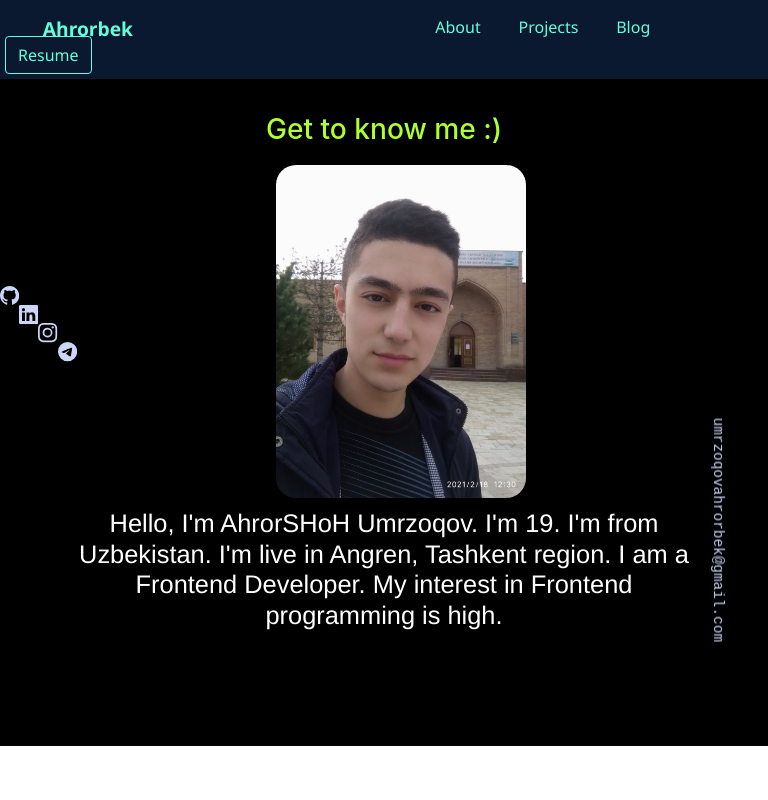
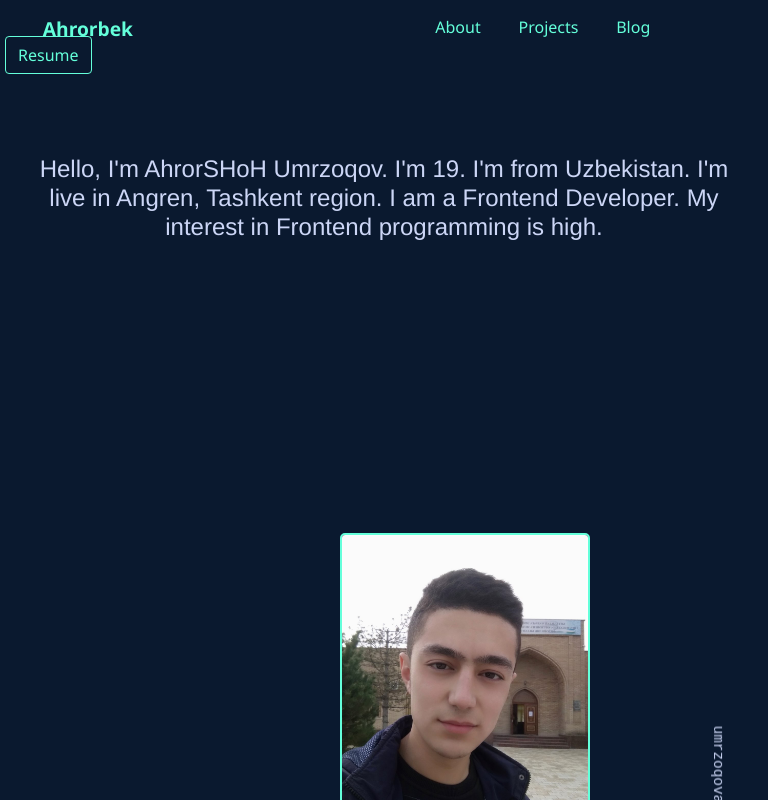
Before and after one commit to AhrorShoH/for-portfolio, a React (Create React App) app: page /about in a window 768 px wide. Shown: the top 800 px of the page. Built offline with nearby package versions, Linux system fonts and the light colour scheme.

Commit message:
Update about.css

```diff
--- a/src/about/about.css
+++ b/src/about/about.css
@@ -1,100 +1,366 @@
 .about-page{
-    background-color: black !important;
-    color: white;
+    background-color: #0A192F !important;
     width: auto;
     height: 100%;
     padding-top: 3cm;
-    padding-bottom: 15%;
+    padding-bottom: 12.01%;
 }
 #aboutphoto {
-    width: 350px;
+    width: 250px;
+    max-width: none;
     margin-top: 1cm;
-    border-radius: 20px;
+    border-radius: 5px;
     margin-left: 21cm;
-    z-index: -1;
     box-sizing: border-box;
+    border: #64FFDA 2px solid;
   }
-#me {
-    text-align: center;
-    color: greenyellow;
-}
+
 #aboutme {
+  color: #CCD6F6;
     margin-top: -7cm;
     margin-right: 21cm;
     font-family: "Franklin Gothic Medium", "Arial Narrow", Arial, sans-serif;
     margin-left: 2cm;
-    margin-bottom: 5cm;
     text-align: center;
     position: absolute;
   }
-  .contact {
-    margin-top: 1cm;
+  #interest {
+    color: #CCD6F6;
+    display: flex;
+    position: absolute;
+    margin-left: 3cm;
+    margin-top: -4cm;
+  }
+  #skills {
+    color: #CCD6F6;
+    display: flex;
+    position: absolute;
+    margin-left: 3cm;
+    margin-top: -1cm;
   }
 
+  #skills p {
+    margin-left: 2cm;
+  }
 
-  @media screen and (max-width: 768px) {
+  @media screen and (min-width: 300px) and (max-width: 500px) {
     .about-page{
-      background-color: black;
-      color: white;
-      width: 100%;
-      height: 1000px;
-      padding-top: 2cm;
-      padding-bottom: 100%;
+      background-color: #0A192F !important;
+      width: auto;
+      height: 100%;
+      padding-top: 1cm;
+      padding-bottom: 25.15cm;
+  }
+  #aboutphoto {
+      width: 150px;
+      max-width: none;
+      position: absolute;
+      margin-top: 10cm;
+      border-radius: 5px;
+      margin-left: 2cm;
+      margin-right: 1cm;
+      box-sizing: border-box;
+      border: #64FFDA 2px solid;
+    }
+
+  #aboutme {
+    font-size: 1rem;
+    color: #CCD6F6;
+    margin-top: 2cm;
+    margin-right: 1cm;
+    font-family: "Franklin Gothic Medium", "Arial Narrow", Arial, sans-serif;
+    margin-left: 1cm;
+    text-align: center;
+    }
+    #interest {
+      font-size: 0.8rem;
+      color: #CCD6F6;
+      margin-left: 1cm;
+      margin-right: 1cm;
+      margin-top: 4cm;
+    }
+    #skills {
+      font-size: 0.8rem;
+      color: #64FFDA;
+      display: flex;
+      margin-left: 1cm;
+      margin-right: 1cm;
+      margin-top: 6cm;
+    }
+  }
+
+@media screen and (min-width: 500px) and (max-width: 650px) {
+  .about-page{
+    background-color: #0A192F !important;
+    width: auto;
+    height: 100%;
+    padding-top: 1cm;
+    padding-bottom: 25.15cm;
   }
   #aboutphoto {
     width: 200px;
-    margin-top: 10px;
-    border-radius: 20px;
-    z-index: -1;
+    max-width: none;
+    position: absolute;
+    margin-top: 10cm;
+    border-radius: 5px;
+    margin-left: 4.5cm;
+    margin-right: 1cm;
     box-sizing: border-box;
-    margin-bottom: 10px;
-    margin-left: 3cm;
+    border: #64FFDA 2px solid;
   }
+
   #aboutme {
-    margin-top: 0cm;
+    font-size: 1.2rem;
+    color: #CCD6F6;
+    margin-top: 2cm;
     margin-right: 1cm;
     font-family: "Franklin Gothic Medium", "Arial Narrow", Arial, sans-serif;
     margin-left: 1cm;
-    margin-bottom: 10cm;
     text-align: center;
+  }
+  #interest {
+    font-size: 1rem;
+    color: #CCD6F6;
+    margin-left: 1cm;
+    margin-right: 1cm;
+    margin-top: 4cm;
+  }
+  #skills {
+    font-size: 1rem;
+    color: #64FFDA;
+    display: flex;
+    margin-left: 1cm;
+    margin-right: 1cm;
+    margin-top: 6cm;
+}
+}
+
+@media screen and (min-width: 650px) and (max-width: 768px) {
+  .about-page{
+    background-color: #0A192F !important;
+    width: auto;
+    height: 100%;
+    padding-top: 1cm;
+    padding-bottom: 25.15cm;
+  }
+  #aboutphoto {
+    width: 220px;
+    max-width: none;
     position: absolute;
-  }
-  .contact {
-    margin-top: 6cm;
-  }
+    margin-top: 10cm;
+    border-radius: 5px;
+    margin-left: 7cm;
+    margin-right: 1cm;
+    box-sizing: border-box;
+    border: #64FFDA 2px solid;
   }
 
-  @media screen and (min-width: 768px) and (max-width: 1023px) {
-    .about-page{
-      background-color: black;
-      color: white;
-      width: 100%;
-      height: auto;
-      padding-top: 3cm;
-      padding-bottom: 100px;
+  #aboutme {
+    font-size: 1.3rem;
+    color: #CCD6F6;
+    margin-top: 2cm;
+    margin-right: 1cm;
+    font-family: "Franklin Gothic Medium", "Arial Narrow", Arial, sans-serif;
+    margin-left: 1cm;
+    text-align: center;
+  }
+  #interest {
+    font-size: 1.1rem;
+    color: #CCD6F6;
+    margin-left: 1cm;
+    margin-right: 1cm;
+    margin-top: 4cm;
+  }
+  #skills {
+    font-size: 1.1rem;
+    color: #64FFDA;
+    display: flex;
+    margin-left: 1cm;
+    margin-right: 1cm;
+    margin-top: 6cm;
+}
+}
+
+@media screen and (min-width: 768px) and (max-width: 992px) {
+  .about-page{
+    background-color: #0A192F !important;
+    width: auto;
+    height: 100%;
+    padding-top: 1cm;
+    padding-bottom: 25.15cm;
   }
   #aboutphoto {
     width: 250px;
-    margin-top: 10px;
-    border-radius: 20px;
-    z-index: -1;
+    max-width: none;
+    position: absolute;
+    margin-top: 12cm;
+    border-radius: 5px;
+    margin-left: 9cm;
+    margin-right: 1cm;
     box-sizing: border-box;
-    margin-bottom: 10px;
-    margin-left: 36%;
+    border: #64FFDA 2px solid;
+  }
 
+  #aboutme {
+    font-size: 1.5rem;
+    color: #CCD6F6;
+    margin-top: 2cm;
+    margin-right: 1cm;
+    font-family: "Franklin Gothic Medium", "Arial Narrow", Arial, sans-serif;
+    margin-left: 1cm;
+    text-align: center;
   }
+  #interest {
+    font-size: 1.3rem;
+    color: #CCD6F6;
+    margin-left: 1cm;
+    margin-right: 1cm;
+    margin-top: 4cm;
+  }
+  #skills {
+    font-size: 1.3rem;
+    color: #64FFDA;
+    display: flex;
+    margin-left: 1cm;
+    margin-right: 1cm;
+    margin-top: 7cm;
+}
+}
+
+@media screen and (min-width: 992px) and (max-width: 1023px) {
+  .about-page{
+    background-color: #0A192F !important;
+    width: auto;
+    height: 100%;
+    padding-top: 1cm;
+    padding-bottom: 25.15cm;
+  }
+  #aboutphoto {
+    width: 270px;
+    max-width: none;
+    position: absolute;
+    margin-top: 12cm;
+    border-radius: 5px;
+    margin-left: 11cm;
+    margin-right: 1cm;
+    box-sizing: border-box;
+    border: #64FFDA 2px solid;
+  }
+
   #aboutme {
-    margin-top: 0cm;
-    margin-right: 2cm;
+    font-size: 1.7rem;
+    color: #CCD6F6;
+    margin-top: 2cm;
+    margin-right: 1cm;
     font-family: "Franklin Gothic Medium", "Arial Narrow", Arial, sans-serif;
-    margin-left: 2cm;
-    margin-bottom: 10cm;
+    margin-left: 1cm;
     text-align: center;
+  }
+  #interest {
+    font-size: 1.5rem;
+    color: #CCD6F6;
+    margin-left: 1cm;
+    margin-right: 1cm;
+    margin-top: 4cm;
+  }
+  #skills {
+    font-size: 1.5rem;
+    color: #64FFDA;
+    display: flex;
+    margin-left: 1cm;
+    margin-right: 1cm;
+    margin-top: 7cm;
+}
+}
+
+@media screen and (min-width: 1024px) and (max-width: 1200px) {
+  .about-page{
+    background-color: #0A192F !important;
+    width: auto;
+    height: 100%;
+    padding-top: 1cm;
+    padding-bottom: 25.15cm;
+  }
+  #aboutphoto {
+    width: 300px;
+    max-width: none;
     position: absolute;
+    margin-top: 14cm;
+    border-radius: 5px;
+    margin-left: 13cm;
+    margin-right: 1cm;
+    box-sizing: border-box;
+    border: #64FFDA 2px solid;
   }
-  .contact {
-    margin-top: 3cm;
+
+  #aboutme {
+    font-size: 2rem;
+    color: #CCD6F6;
+    margin-top: 2cm;
+    margin-right: 1cm;
+    font-family: "Franklin Gothic Medium", "Arial Narrow", Arial, sans-serif;
+    margin-left: 1cm;
+    text-align: center;
+  }
+  #interest {
+    font-size: 1.8rem;
+    color: #CCD6F6;
+    margin-left: 1cm;
+    margin-right: 1cm;
+    margin-top: 4cm;
+  }
+  #skills {
+    font-size: 1.8rem;
+    color: #64FFDA;
     display: flex;
-    align-items: center;
+    margin-left: 1cm;
+    margin-right: 1cm;
+    margin-top: 8cm;
+}
+}
+
+@media screen and (min-width: 1200px) {
+  .about-page{
+    background-color: #0A192F !important;
+    width: auto;
+    height: 100%;
+    padding-top: 1cm;
+    padding-bottom: 30cm;
   }
+  #aboutphoto {
+    width: 350px;
+    max-width: none;
+    position: absolute;
+    margin-top: 17cm;
+    border-radius: 5px;
+    margin-left: 13cm;
+    margin-right: 1cm;
+    box-sizing: border-box;
+    border: #64FFDA 2px solid;
   }
+
+  #aboutme {
+    font-size: 2.5rem;
+    color: #CCD6F6;
+    margin-top: 2cm;
+    margin-right: 1cm;
+    font-family: "Franklin Gothic Medium", "Arial Narrow", Arial, sans-serif;
+    margin-left: 1cm;
+    text-align: center;
+  }
+  #interest {
+    font-size: 2.3rem;
+    color: #CCD6F6;
+    margin-left: 1cm;
+    margin-right: 1cm;
+    margin-top: 4cm;
+  }
+  #skills {
+    font-size: 2.3rem;
+    color: #64FFDA;
+    display: flex;
+    margin-left: 1cm;
+    margin-right: 1cm;
+    margin-top: 10cm;
+}
+}
```
